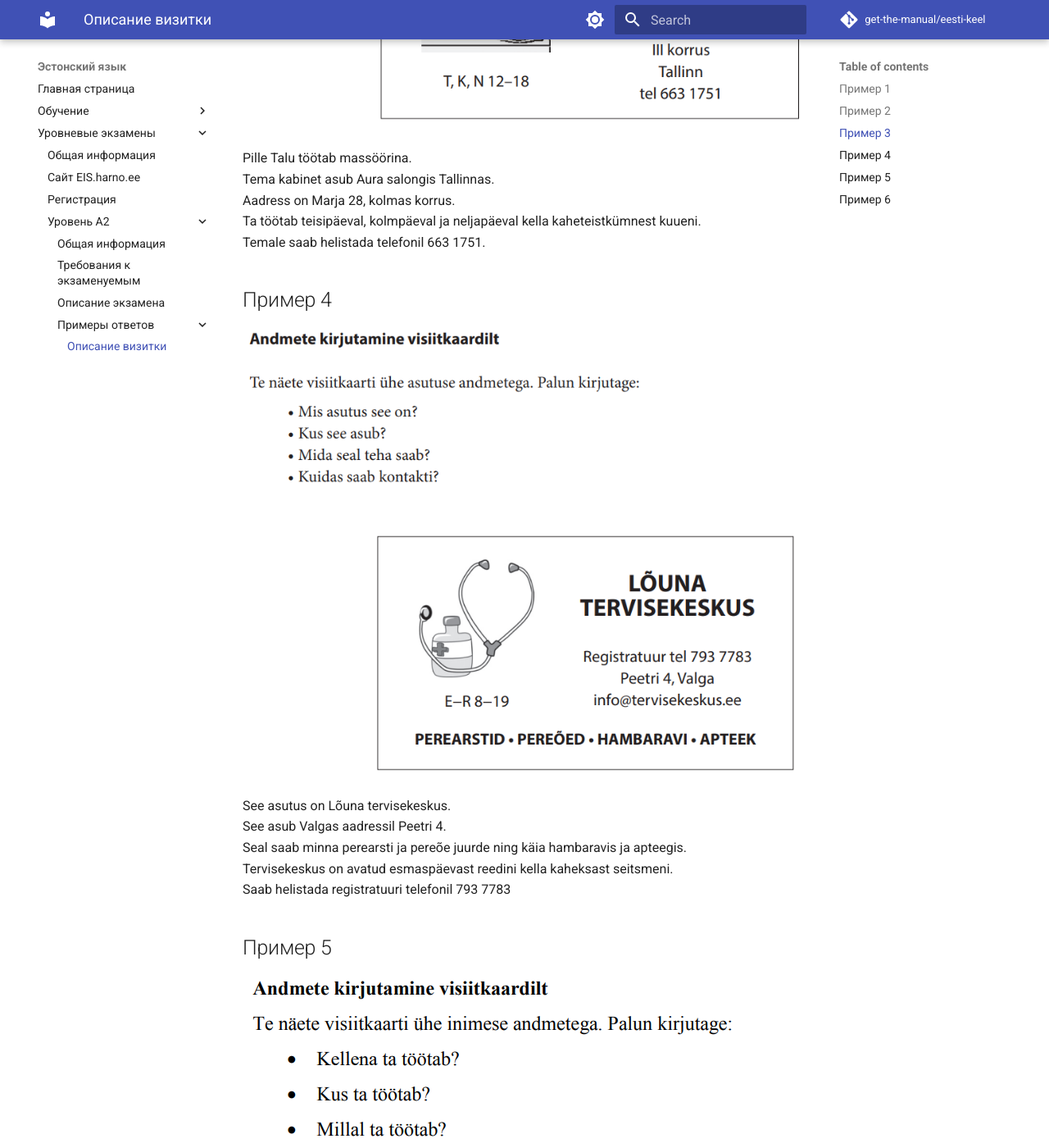
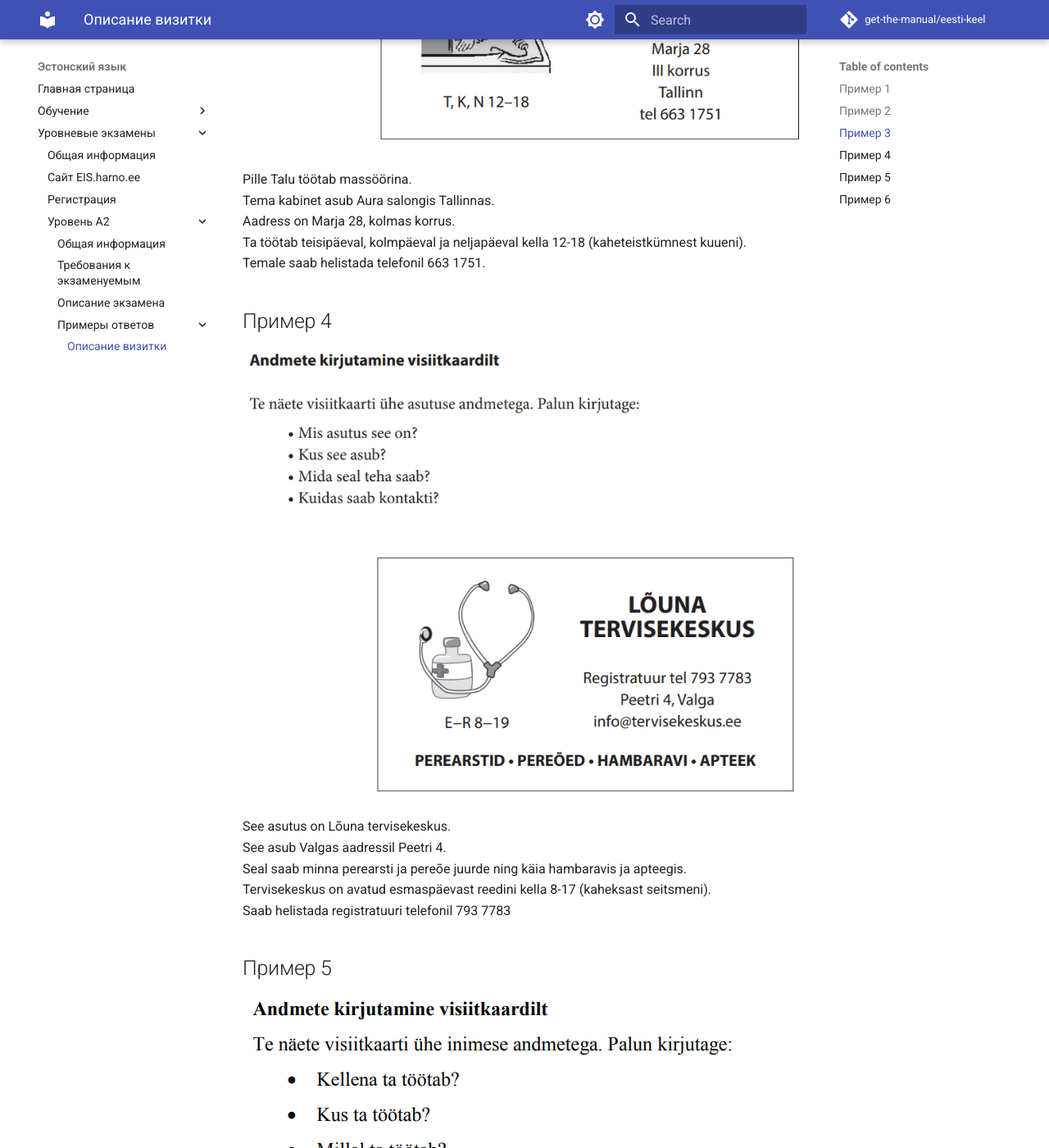
Before and after one commit to get-the-manual/eesti-keel, an MkDocs documentation site: the page built from docs/Exams/A2/Visiitkaard.md, in a window 1280 px wide and 1400 px high, scrolled down 2260 px. Shown: the whole window at 82% size. Built offline with MkDocs 1.6.1 and Material for MkDocs 9.7.7, drawn with Linux system fonts in a browser that asks for light colours; comment, search, counter and statistics services are not loaded; some of the changed text lies outside the part shown.

Commit message:
Fix time formatting and minor text corrections

```diff
--- a/docs/Exams/A2/Visiitkaard.md
+++ b/docs/Exams/A2/Visiitkaard.md
@@ -24,7 +25,7 @@
 Pille Talu töötab massöörina.
 Tema kabinet asub Aura salongis Tallinnas.
 Aadress on Marja 28, kolmas korrus.
-Ta töötab teisipäeval, kolmpäeval ja neljapäeval kella kaheteistkümnest kuueni.
+Ta töötab teisipäeval, kolmpäeval ja neljapäeval kella 12-18 (kaheteistkümnest kuueni).
 Temale saab helistada telefonil 663 1751.
 
 
@@ -34,14 +35,14 @@
 See asutus on Lõuna tervisekeskus.
 See asub Valgas aadressil Peetri 4.
 Seal saab minna perearsti ja pereõe juurde ning käia hambaravis ja apteegis.
-Tervisekeskus on avatud esmaspäevast reedini kella kaheksast seitsmeni.
+Tervisekeskus on avatud esmaspäevast reedini kella 8-17 (kaheksast seitsmeni).
 Saab helistada registratuuri telefonil 793 7783
 
 ## Пример 5
 ![](Kir_1_5.png)
 
 Martin Sepp töötab müüjana kaubanduskeskuses “Tallinna Turg”.
-Ta töötab esmaspäevast reedeni kell 09:00–18:00 ja laupäeval kell 10:00–16:00.
+Ta töötab esmaspäevast reedeni kell 09.00–18.00 ja laupäeval kell 10.00–16.00.
 Temaga saab ühendust telefoni teel numbril 52344321
 Tema e-post on martin.sepp@epost.ee.
 
```
Also changed, not shown: other parts of docs/Exams/A2/Visiitkaard.md (+3 -2 lines).
